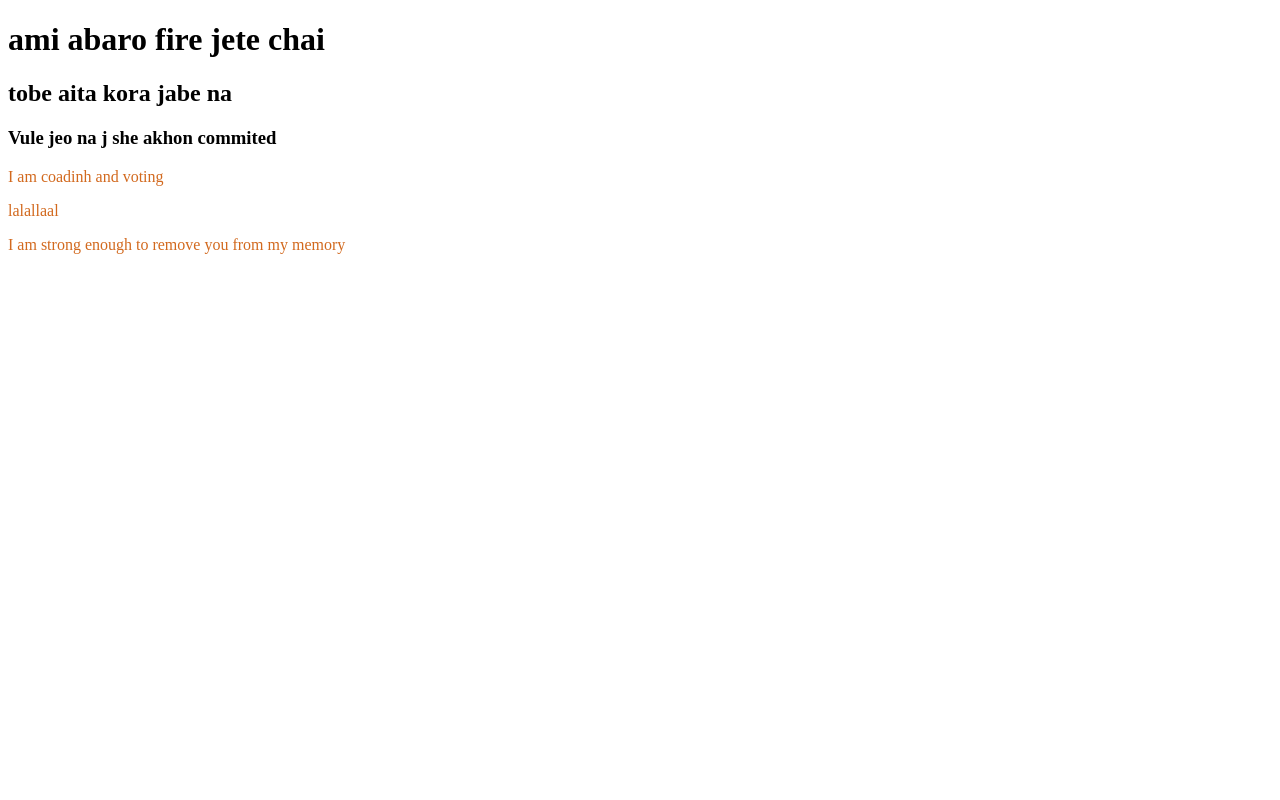
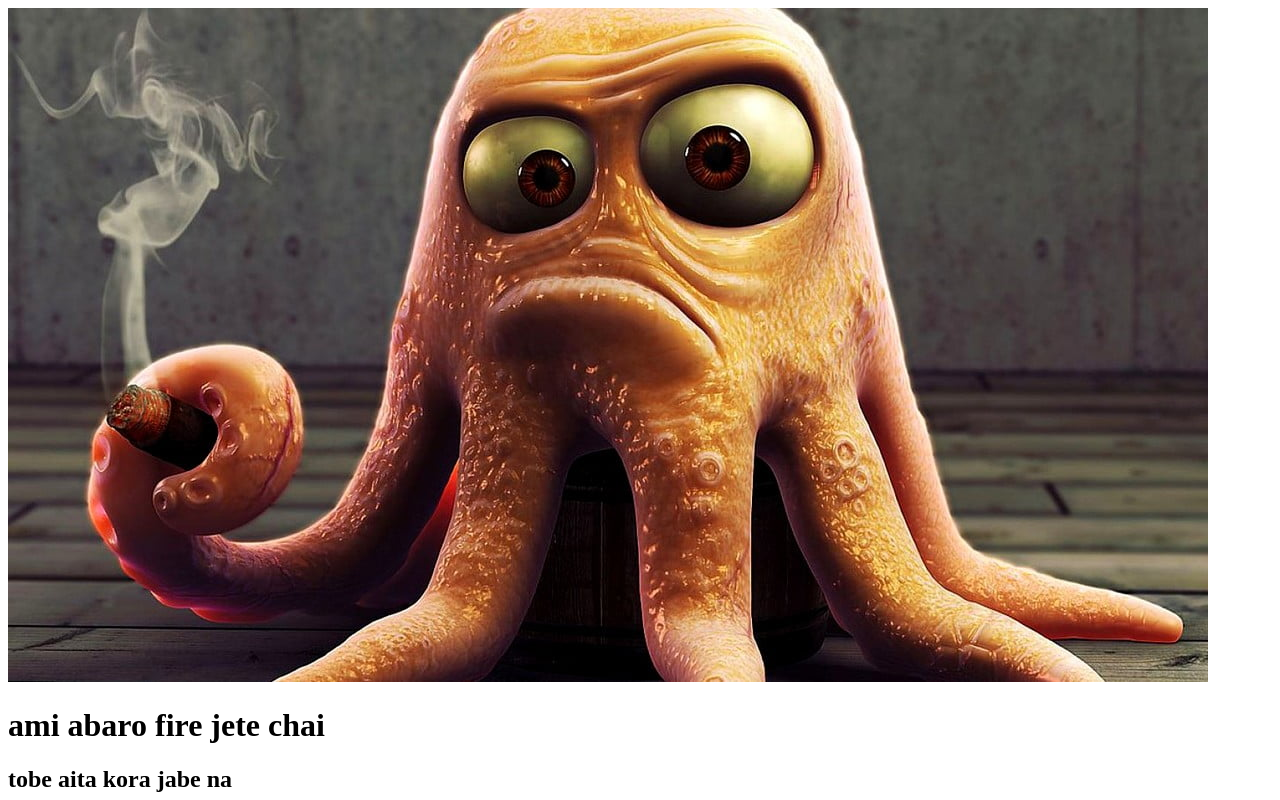
Before and after one commit to shimlanusrat/my-first-repo, a plain HTML site: page index.html in a window 1280 px wide. Shown: the top 800 px of the page. Drawn offline with Linux system fonts and the light colour scheme.

Commit message:
image added

```diff
--- a/index.html
+++ b/index.html
@@ -6,6 +6,7 @@
     <meta name="viewport" content="width=device-width, initial-scale=1.0">
     <title>My First Github Repo</title>
     <link rel="stylesheet" href="style.css">
+    <img src="lala.jpg" alt="">
 </head>
 <body>
     <h1>ami abaro fire jete chai</h1>
```
Also changed, not shown: corona.jpg (added), lala.jpg (added).
